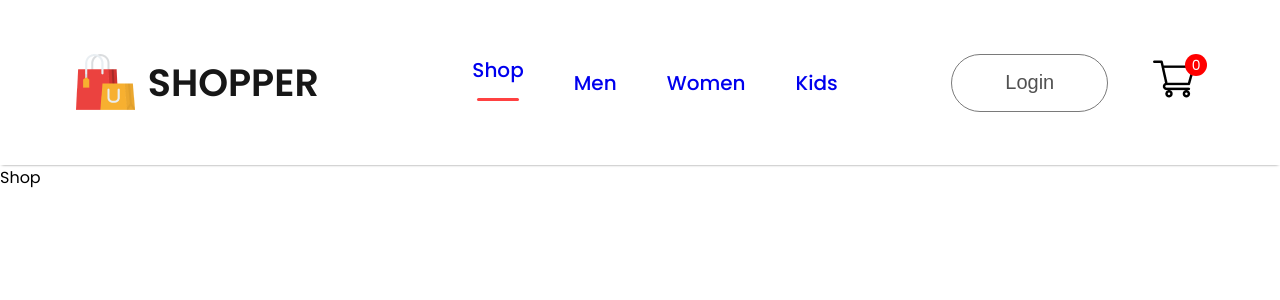
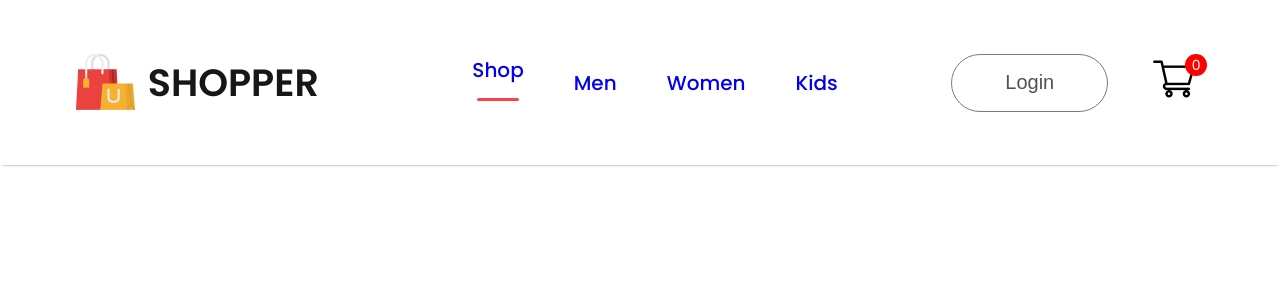
Before and after one commit to itsSarv/E-Commerce, a React (Create React App) app in the folder frontend/: page / in a window 1280 px wide. Shown: the top 300 px of the page. Built offline with nearby package versions, Linux system fonts and the light colour scheme.

Commit message:
added hero section

```diff
--- /dev/null
+++ b/frontend/src/Components/Hero/Hero.jsx
@@ -0,0 +1,10 @@
+import React from 'react'
+import './Hero.css'
+
+const Hero = () => {
+  return (
+    <div className='hero'></div>
+  )
+}
+
+export default Hero
--- a/frontend/src/Pages/Shop.jsx
+++ b/frontend/src/Pages/Shop.jsx
@@ -1,8 +1,11 @@
 import React from 'react'
+import Hero  from '../Components/Hero/Hero'
 
 const Shop = () => {
   return (
-    <div>Shop</div>
+    <div>
+      <Hero/>
+    </div>
   )
 }
 
```
Also changed, not shown: frontend/src/Components/Hero/Hero.css (added).
